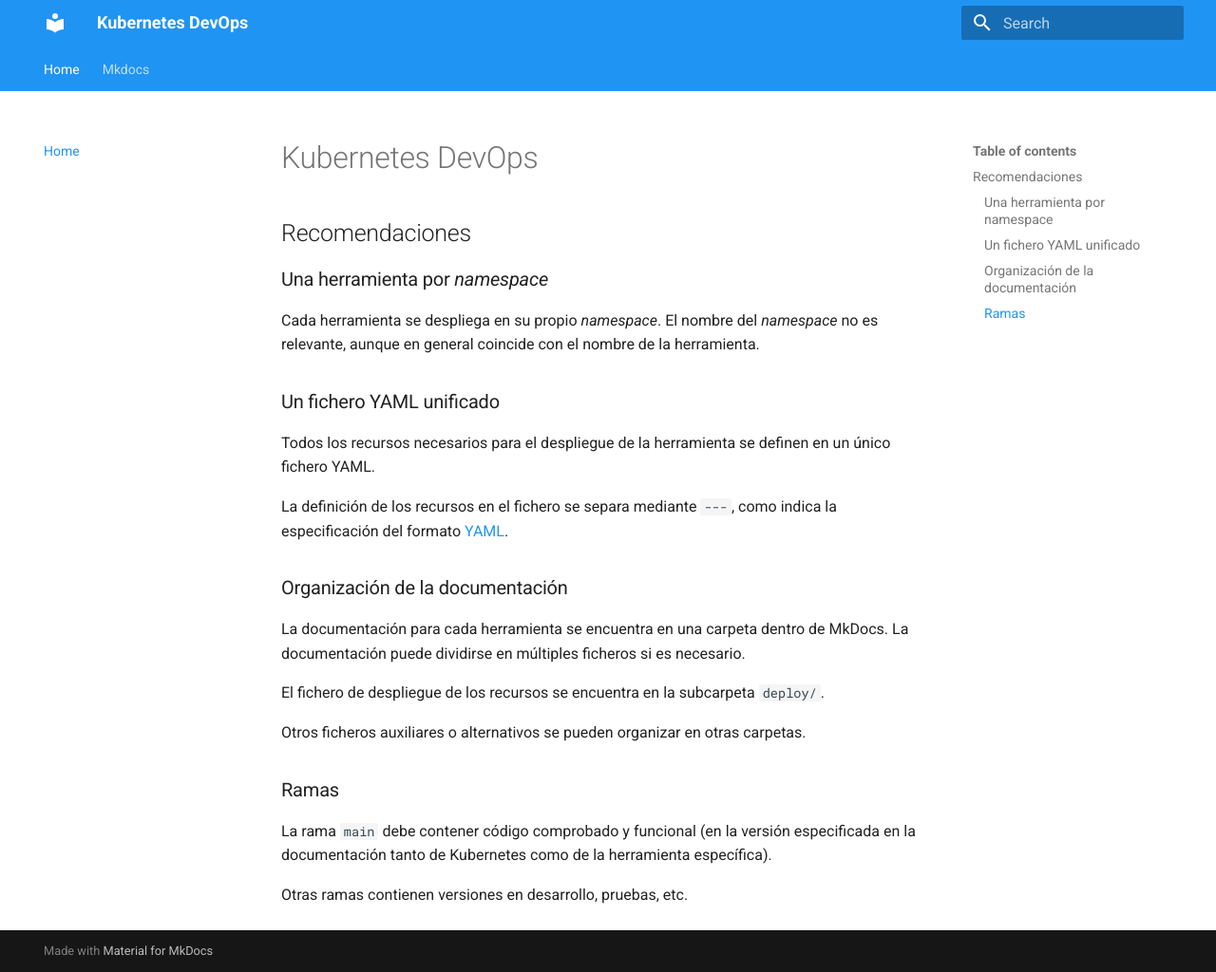
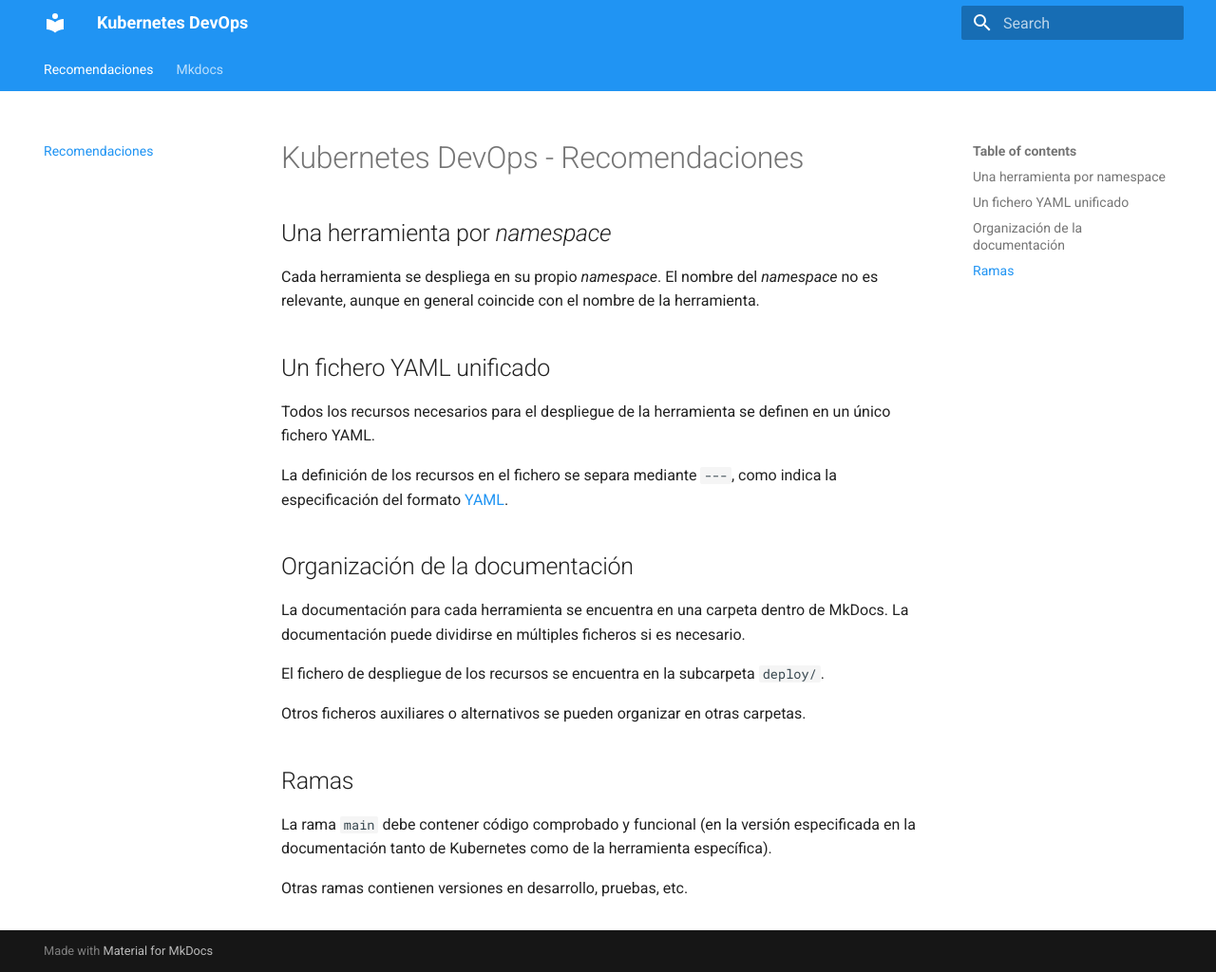
Before and after one commit to onthedock/k8s-devops, an MkDocs documentation site: the page built from docs/index.md, in a window 1280 px wide and 1024 px high. Shown: the whole window at 95% size. Built offline with MkDocs 1.6.1 and Material for MkDocs 9.7.7, drawn with Linux system fonts in a browser that asks for light colours.

Commit message:
Cambiado Home por Recomenciones

```diff
--- a/docs/index.md
+++ b/docs/index.md
@@ -1,19 +1,17 @@
-# Kubernetes DevOps
+# Kubernetes DevOps - Recomendaciones
 
-## Recomendaciones
-
-### Una herramienta por *namespace*
+## Una herramienta por *namespace*
 
 Cada herramienta se despliega en su propio *namespace*.
 El nombre del *namespace* no es relevante, aunque en general coincide con el nombre de la herramienta.
 
-### Un fichero YAML unificado
+## Un fichero YAML unificado
 
 Todos los recursos necesarios para el despliegue de la herramienta se definen en un único fichero YAML.
 
 La definición de los recursos en el fichero se separa mediante `---`, como indica la especificación del formato [YAML](https://yaml.org/).
 
-### Organización de la documentación
+## Organización de la documentación
 
 La documentación para cada herramienta se encuentra en una carpeta dentro de MkDocs. La documentación puede dividirse en múltiples ficheros si es necesario.
 
@@ -21,7 +19,7 @@ El fichero de despliegue de los recursos se encuentra en la subcarpeta `deploy/`
 
 Otros ficheros auxiliares o alternativos se pueden organizar en otras carpetas.
 
-### Ramas
+## Ramas
 
 La rama `main` debe contener código comprobado y funcional (en la versión especificada en la documentación tanto de Kubernetes como de la herramienta específica).
 
--- a/mkdocs.yml
+++ b/mkdocs.yml
@@ -1,8 +1,8 @@
 site_name: Kubernetes DevOps
 
 nav:
-  - Home:     index.md
-  - Mkdocs:   mkdocs/basic-setup.md
+  - Recomendaciones:      index.md
+  - Mkdocs:               mkdocs/basic-setup.md
 
 theme:
   name: 'material'
```
